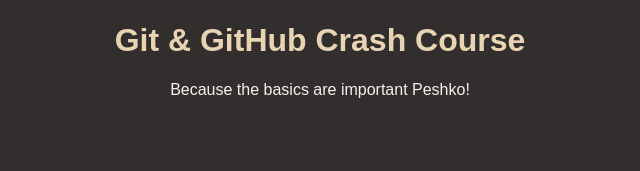
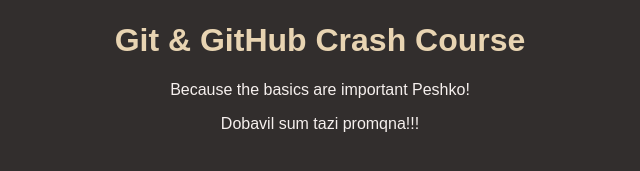
Before and after one commit to velony/-github-crash-cource, a plain HTML site: page index.html in a window 1280 px wide. Shown: the part 147-318 px from the top of the page, without its empty margins (320-960 px from the left). Drawn offline with Linux system fonts and the light colour scheme.

Commit message:
Added section/Added just a row

```diff
--- a/index.html
+++ b/index.html
@@ -11,5 +11,6 @@
     <img id="logo" src="logo.png" alt="A logo that contains the word 'Git'" />
     <h1>Git & GitHub Crash Course</h1>
     <p>Because the basics are important Peshko!</p>
+    Dobavil sum tazi promqna!!!
   </body>
 </html>
```
